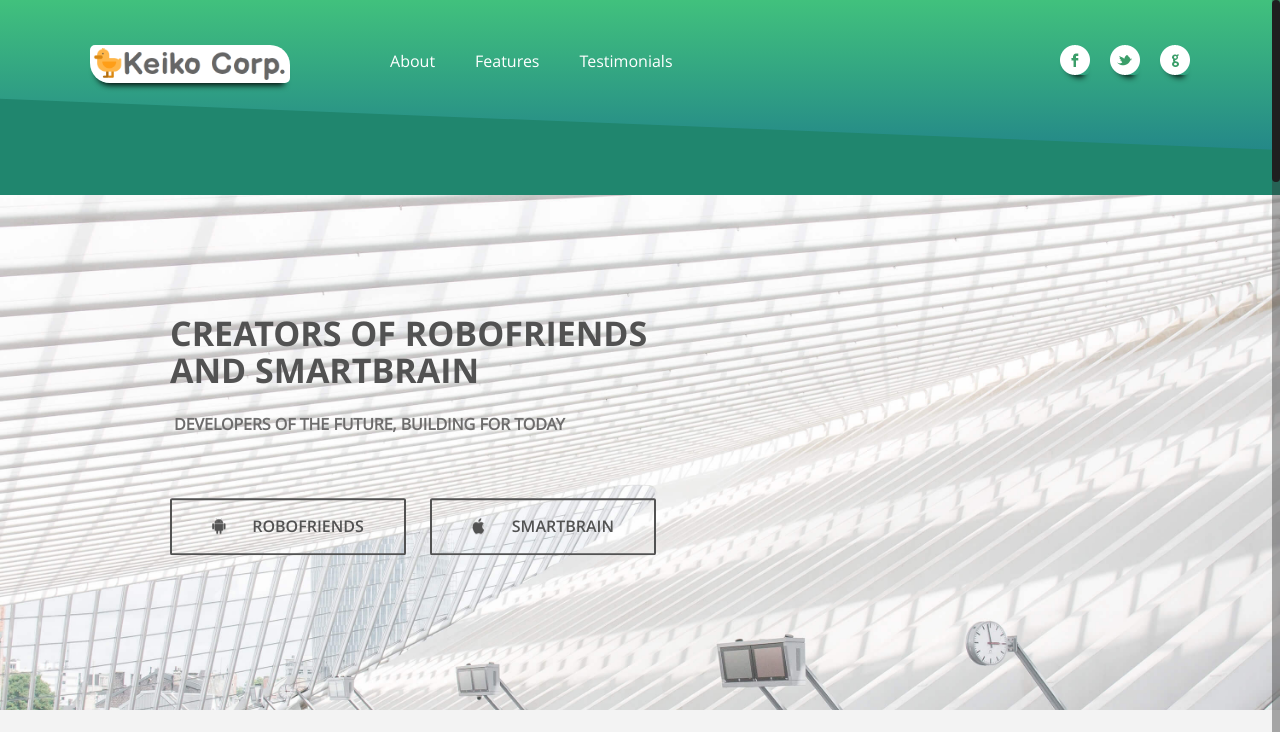
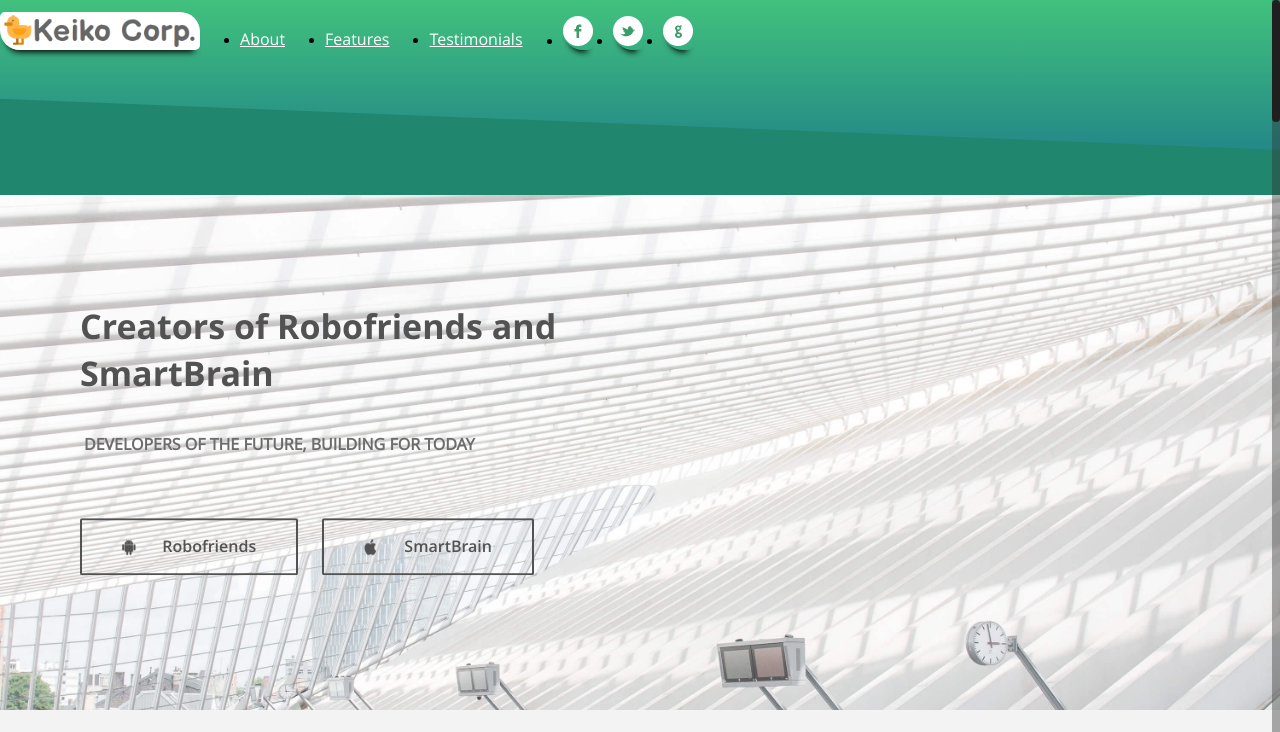
Before and after one commit to Cristiysha/keiko-corp, a plain HTML site: page index.html in a window 1280 px wide. Shown: the top 732 px of the page. Drawn offline with nearby package versions, Linux system fonts and the light colour scheme.

Commit message:
commented out bootstrap link

```diff
--- a/index.html
+++ b/index.html
@@ -7,7 +7,7 @@
 	<meta charset="utf-8">
 	<meta name="viewport" content="width=device-width, initial-scale=1.0, minimum-scale=1.0" />
 
-	<link rel="stylesheet" type="text/css" href="css/bootstrap.css"/>
+	<!-- <link rel="stylesheet" type="text/css" href="css/bootstrap.css"/> -->
 	<link rel="stylesheet" type="text/css" href="css/owl.transitions.css"/>
 	<link rel="stylesheet" type="text/css" href="css/owl.carousel.css"/>
 	<link rel="stylesheet" type="text/css" href="css/animate.css"/>
```
